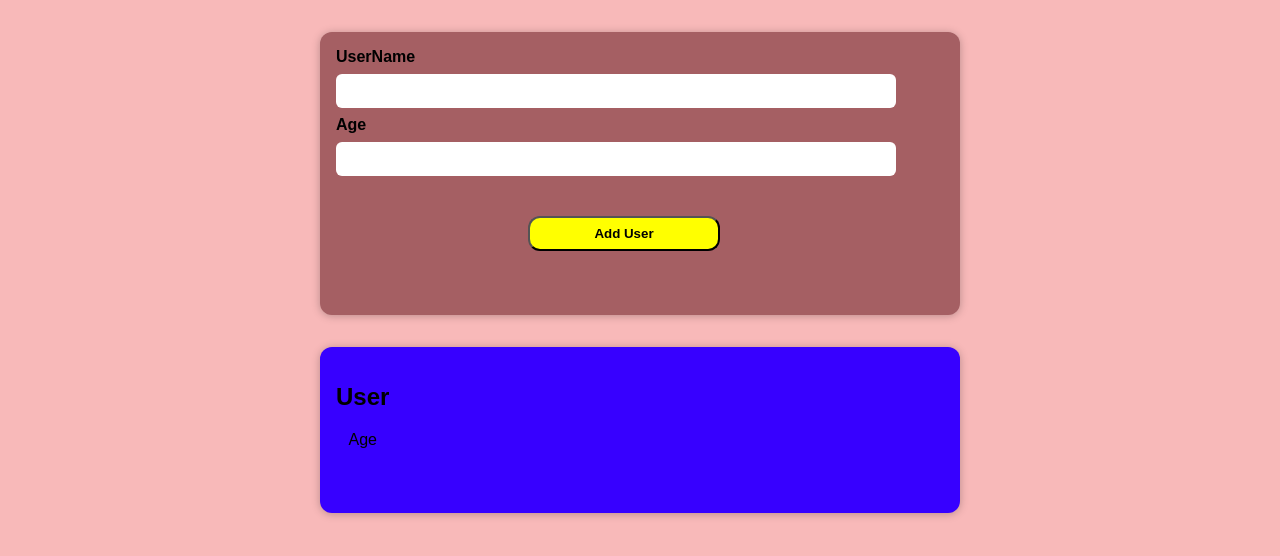
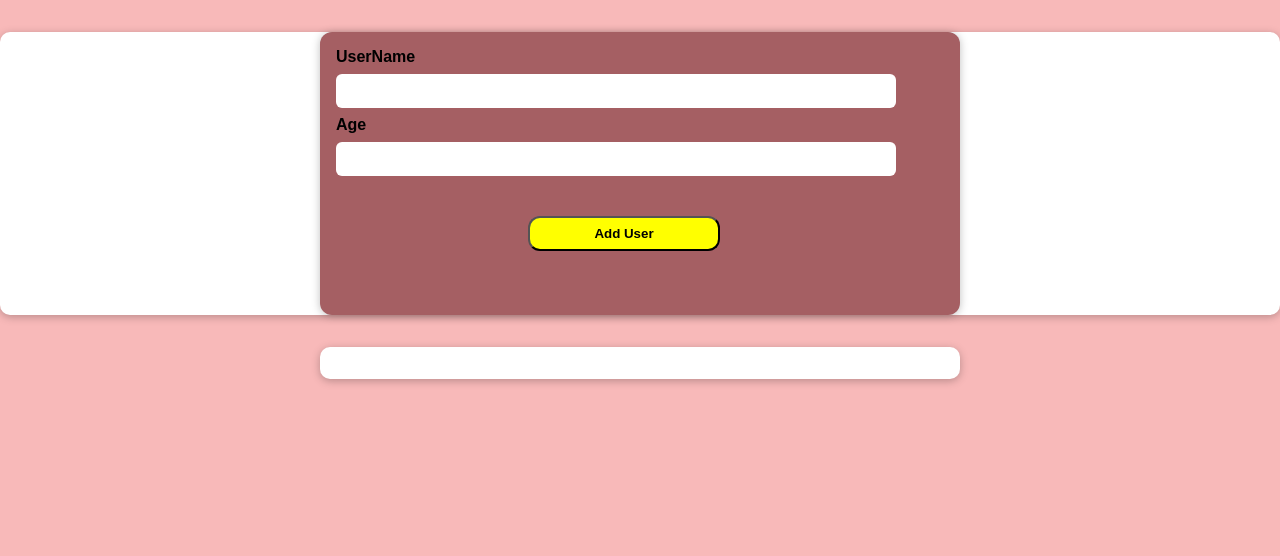
Before and after one commit to ColinMattutini/User-Creation-Deletion, a React (Create React App) app in the folder user-creation-deletion/: page / in a window 1280 px wide. Shown: the top 556 px of the page. Built offline with nearby package versions, Linux system fonts and the light colour scheme.

Commit message:
Updated Userlist class to take in array

```diff
--- a/user-creation-deletion/src/App.js
+++ b/user-creation-deletion/src/App.js
@@ -2,10 +2,20 @@ import React, {useState} from 'react';
 import AddUser from "./Components/Users/AddUser.js";
 import UserList from "./Components/Users/UserList.js";
 
+
+
 const App = () => {
+  const [usersList, setUsersList] = useState([]);
+
+  const addUserHandler = (userName, userAge) => {
+    setUsersList((prevUsersList) => {
+      return [...prevUsersList, {name: userName, age: userAge, id: Math.random().toString()},];
+    });
+  };
+
   return(<div>
-    <AddUser />
-    <UserList />
+    <AddUser onAddUser={addUserHandler}/>
+    <UserList users={usersList}/>
   </div>
   )
 
--- a/user-creation-deletion/src/Components/UI/Card.js
+++ b/user-creation-deletion/src/Components/UI/Card.js
@@ -3,8 +3,7 @@ import React from 'react';
 
 
 const Card = (props) => {
-    const classes = 'card ' + props.className;
-    return <div classname={classes.card}>{props.children}</div>
+    return <div className={`${classes.card} ${props.className}`}>{props.children}</div>
 }
 
 export default Card;
--- a/user-creation-deletion/src/Components/Users/AddUser.js
+++ b/user-creation-deletion/src/Components/Users/AddUser.js
@@ -16,7 +16,7 @@ const AddUser = (props) => {
         if(+enteredAge < 1){
             return;
         }
-        console.log(enteredName, enteredAge);
+        props.onAddUser(enteredName, enteredAge);
         setEnteredName('');
         setEnteredAge('');
     }
--- a/user-creation-deletion/src/Components/Users/UserList.css
+++ /dev/null
@@ -1,24 +0,0 @@
-.userlist {
-        background-color: #3700ff;
-        padding: 1rem;
-        margin: 2rem auto;
-        width: 40rem;
-        max-width: 95%;
-        border-radius: 12px;
-        text-align: center;
-        box-shadow: 0 1px 8px rgba(0, 0, 0, 0.25);
-}
-
-.userlist-control {
-    display: flex;
-    flex-wrap: wrap;
-    gap: 1rem;
-    margin-bottom: 3rem;
-}
-
-.userlist_control h2{
-    color: black;
-    font-weight: bold;
-    margin-bottom: .5rem;
-    display: block;
-}
--- a/user-creation-deletion/src/Components/Users/UserList.js
+++ b/user-creation-deletion/src/Components/Users/UserList.js
@@ -1,23 +1,22 @@
 import React from 'react';
-import './UserList.css';
+import classes from './UserList.module.css';
 import Card from '../UI/Card.js';
+
 
 const UserList = (props) => {
     return(
-    <Card>
-    <div className='userlist'>
-        <div className='userlist-control'>
-            <div classname='userlist_control'>
+    <Card className={classes.users}>
+        <ul>
+            {props.users.map((user) => (
+            <li key={user.id}>
+                {user.name} ({user.age} years old)
+            </li>
+        ))}
 
-                    <h2>User</h2>
-                    <label htmlFor="age">Age</label>
+        </ul>
+    </Card>
+    );
 
-            </div>
-        </div>
-    </div>
-    </Card>
-    )
-
-}
+};
 
 export default UserList;
--- /dev/null
+++ b/user-creation-deletion/src/Components/Users/UserList.module.css
@@ -0,0 +1,46 @@
+.users {
+    margin: 2rem auto;
+    width: 90%;
+    max-width: 40rem;
+  }
+
+  .users ul {
+    list-style: none;
+    padding: 1rem;
+  }
+
+  .users li {
+    border: 1px solid #ccc;
+    margin: 0.5rem 0;
+    padding: 0.5rem;
+  }
+
+/* .userlist {
+        background-color: #3700ff;
+        padding: 1rem;
+        margin: 1rem auto;
+        width: 40rem;
+        max-width: 95%;
+        border-radius: 12px;
+        text-align: center;
+        box-shadow: 0 1px 8px rgba(0, 0, 0, 0.25);
+}
+
+.userlist-control {
+    display: flex;
+    flex-wrap: wrap;
+    gap: .5rem;
+    margin-bottom: .25rem;
+}
+
+.userlist_control h2{
+    color: black;
+    font-weight: bold;
+    margin-bottom: .25rem;
+    display: block;
+}
+
+.userlist_control label{
+    display: block;
+    text-align: right;
+} */
```
